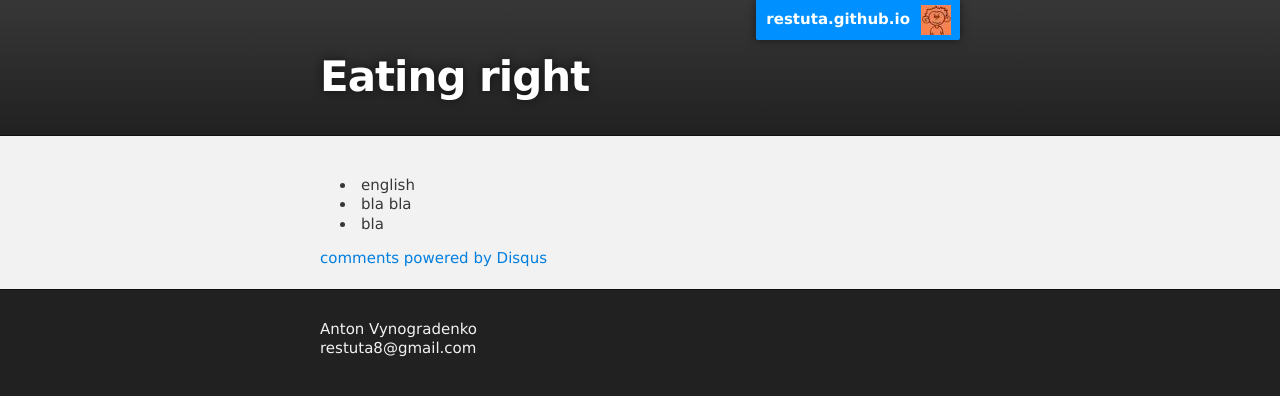
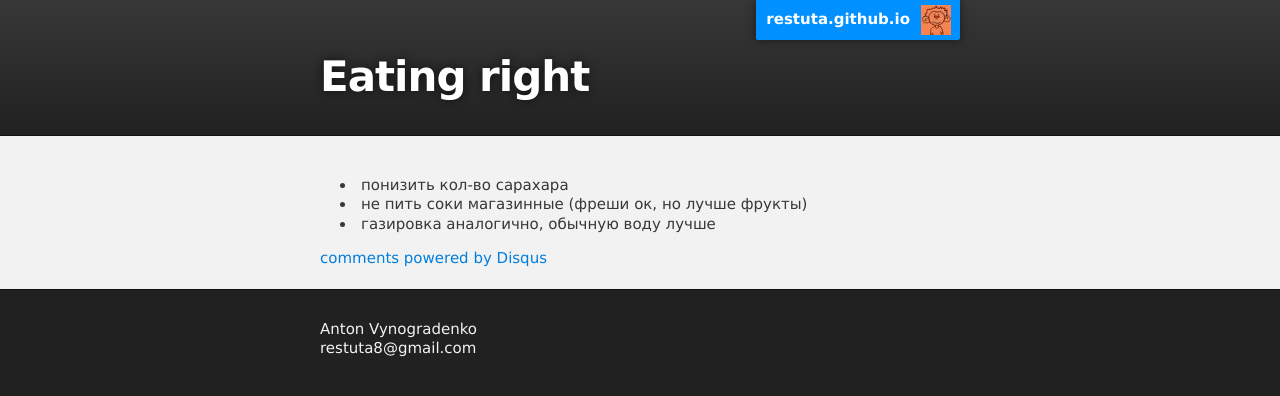
Before and after one commit to Restuta/restuta.github.io, a Jekyll site: the page built from _posts/2013-06-11-eating-right.markdown, in a window 1280 px wide. Shown: the top 396 px of the page. Built offline with Jekyll 4.4.1, drawn with Linux system fonts in a browser that asks for light colours; comment, search, counter and statistics services are not loaded.

Commit message:
updated eating right post

```diff
--- a/_posts/2013-06-11-eating-right.markdown
+++ b/_posts/2013-06-11-eating-right.markdown
@@ -2,6 +2,6 @@
 layout: post
 title: Eating right
 ---
-* english
-* bla bla
-* bla
+* понизить кол-во сарахара
+* не пить соки магазинные (фреши ок, но лучше фрукты)
+* газировка аналогично, обычную воду лучше
```
